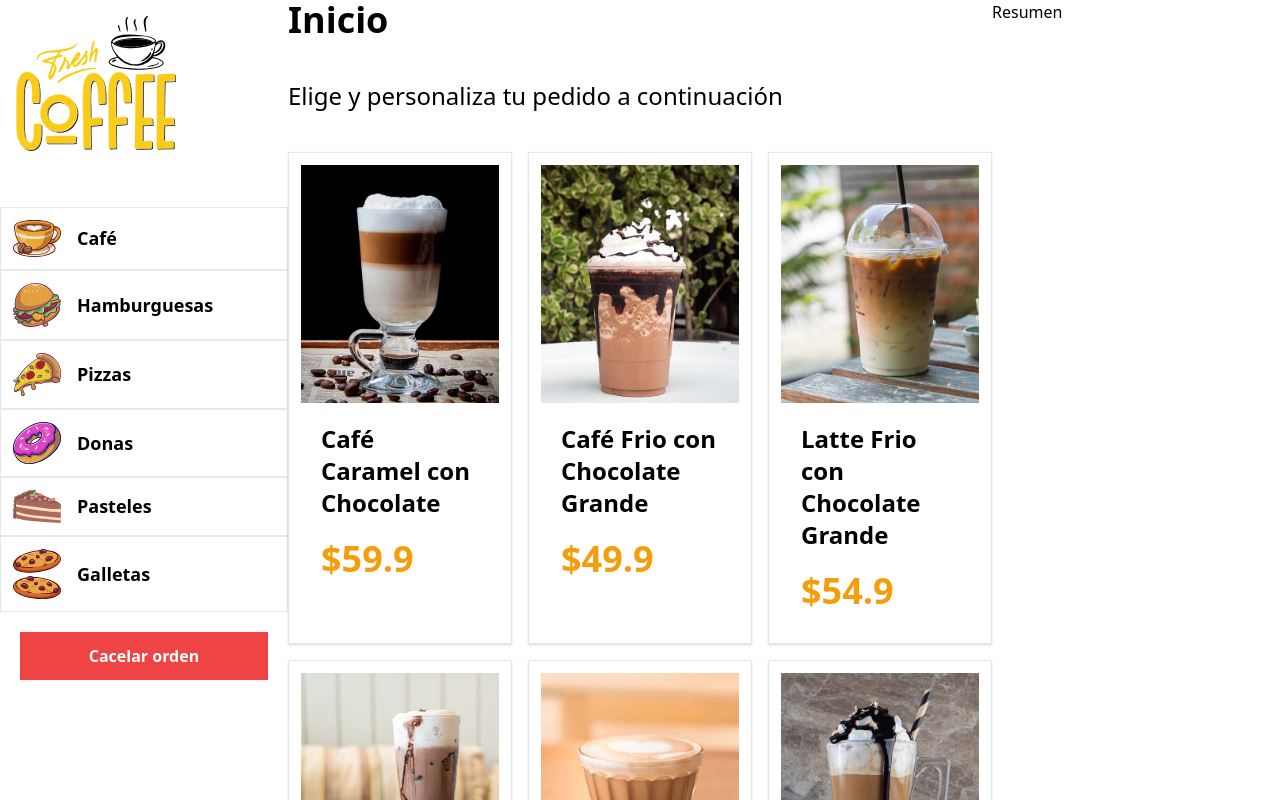
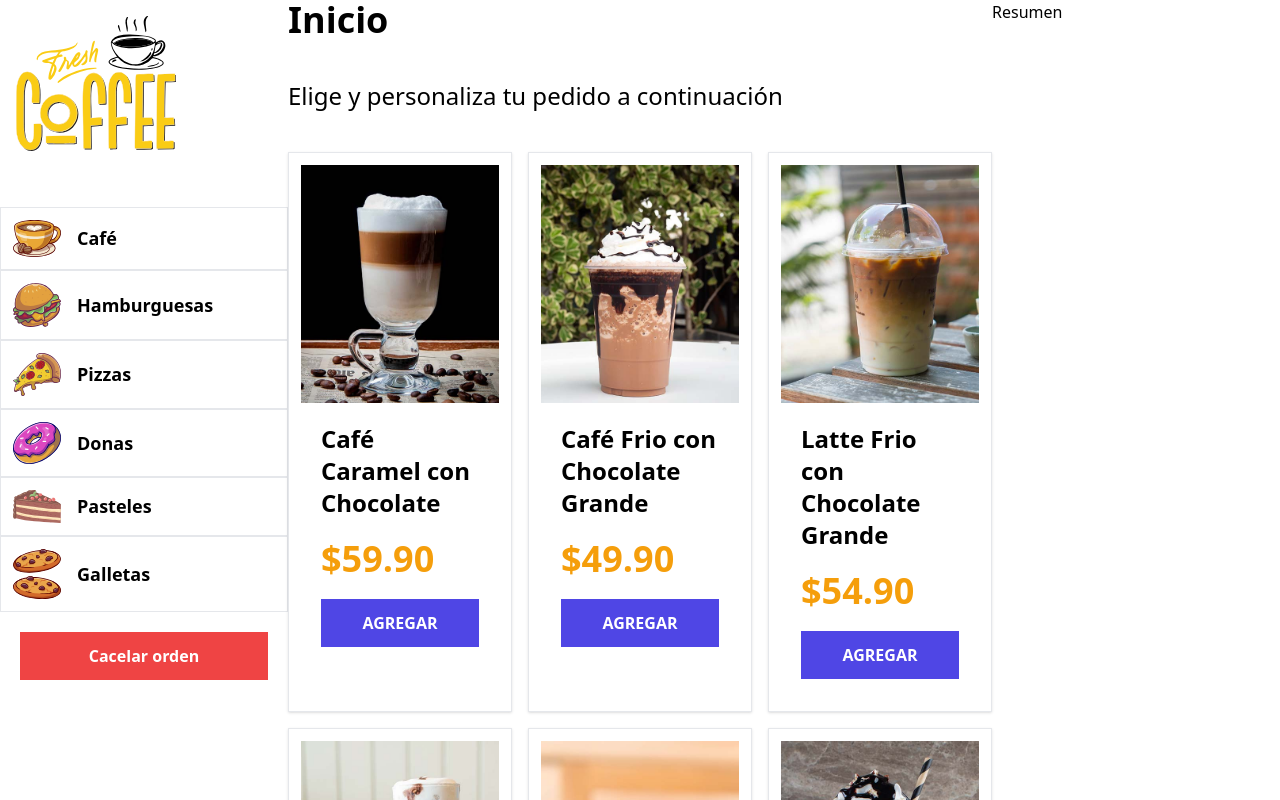
Before and after one commit to MarcoRodriguez23/restaurant-react, a React (Vite) app: page / in a window 1280 px wide. Shown: the top 800 px of the page. Built offline with nearby package versions, Linux system fonts and the light colour scheme.

Commit message:
Create helper to format money data
I created a function as helper to set the style and format in price data,
now I have the symbol $ and price format ##.##

```diff
--- a/src/components/Producto.jsx
+++ b/src/components/Producto.jsx
@@ -1,5 +1,8 @@
+import { formatearDinero } from "../helpers"
+
 export default function Producto({producto}) {
   const {imagen, nombre, precio} = producto
+
   return (
     <div className="border p-3 shadow bg-white">
       <img
@@ -13,8 +16,15 @@ export default function Producto({producto}) {
           {nombre}
         </h3>
         <p className="mt-5 font-black text-4xl text-amber-500">
-          ${precio}
+          {formatearDinero(precio)}
         </p>
+
+        <button
+          type="button"
+          className="bg-indigo-600 hover:bg-indigo-800 text-white w-full mt-5 p-3 uppercase font-bold"
+        >
+          Agregar
+        </button>
       </div>
     </div>
   )
--- /dev/null
+++ b/src/helpers/index.js
@@ -0,0 +1,6 @@
+export const formatearDinero = cantidad => {
+  return cantidad.toLocaleString('en-US',{
+    style: 'currency',
+    currency: 'USD'
+  })
+}
```
